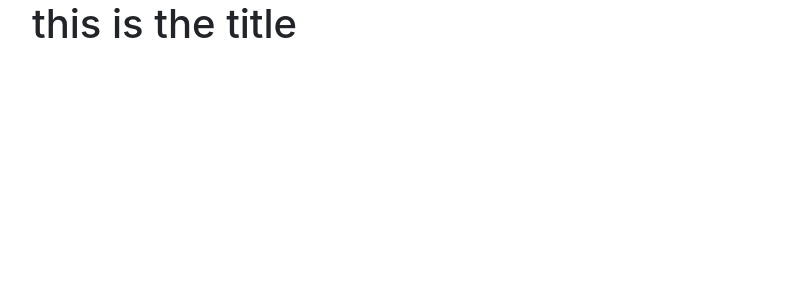
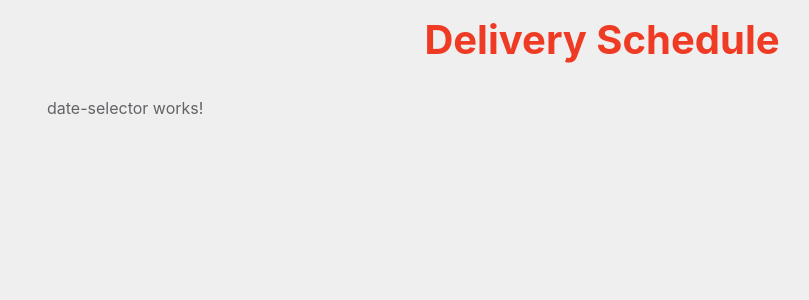
Before and after one commit to mattcllhn/FoodsbyCodeChallenge, an Angular app: page / in a window 1280 px wide. Shown: the top 300 px of the page, without its empty margins (38-847 px from the left). Built offline with nearby package versions, Linux system fonts and the light colour scheme.

Commit message:
basic styles setup

```diff
--- a/src/app/app.component.html
+++ b/src/app/app.component.html
@@ -1,8 +1,11 @@
 <!--The content below is only a placeholder and can be replaced.-->
 <div class="container">
   <div class="row">
-    <div class="col-xs-12">
-      <h1> this is the title</h1>
+    <div class="col-sm-12 text-center">
+      <h1 class = "app-title" > Delivery Schedule</h1>
+    </div>
+    <div class="col-sm-12">
+      <app-date-selector></app-date-selector>
     </div>
   </div>
 </div>
--- a/src/app/app.component.scss
+++ b/src/app/app.component.scss
@@ -0,0 +1,7 @@
+@import '../assets/variables';
+
+.app-title{
+    margin: 1rem 0 2rem 0;
+    color:$primary-red;
+    font-weight:700;
+}
--- /dev/null
+++ b/src/assets/_variables.scss
@@ -0,0 +1 @@
+$primary-red: #ef3a24;
--- a/src/styles.scss
+++ b/src/styles.scss
@@ -1,2 +1,8 @@
 /* You can add global styles to this file, and also import other style files */
 @import '../node_modules/bootstrap/dist/css/bootstrap.min';
+@import '/assets/variables';
+
+body{
+    color:#626366;
+    background-color:#efefef;
+}
```
